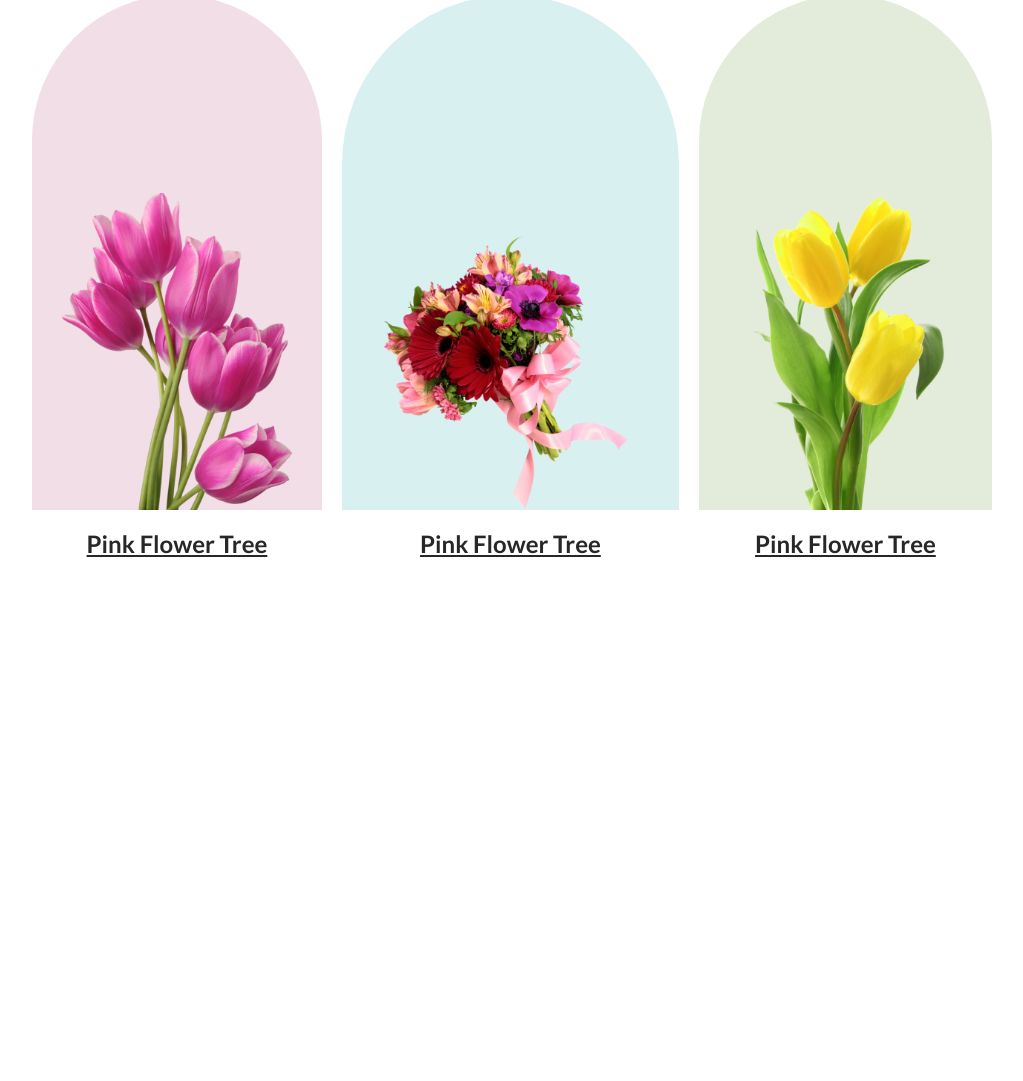
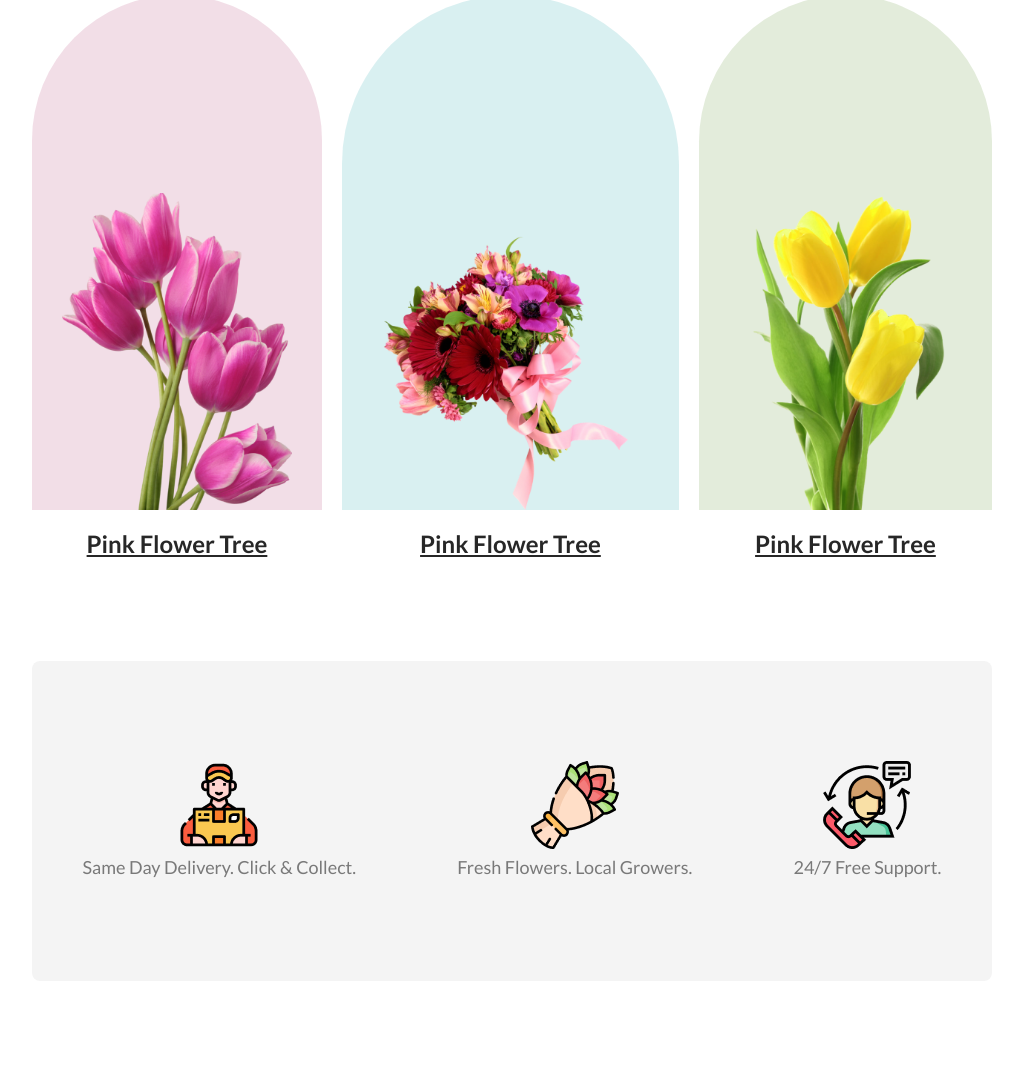
Before and after one commit to imashraf21/flower-shop, a plain HTML site: page index.html in a window 1280 px wide. Shown: the part 931-2012 px from the top of the page, without its empty margins (128-1151 px from the left). Before the commit the page ends 1592 px from the top, so only its background shows below. Drawn offline with Linux system fonts and the light colour scheme.

Commit message:
features done

```diff
--- a/index.html
+++ b/index.html
@@ -58,5 +58,24 @@
         </div>
     </section>
 
+    <section id="features">
+        <div class="container features">
+            <div class="features-content">
+                <img src="images/icon-delivery.png" alt="">
+                <p>Same Day Delivery. Click & Collect.</p>
+            </div>
+
+            <div class="features-content">
+                <img src="images/icon-flower.png" alt="">
+                <p>Fresh Flowers. Local Growers.</p>
+            </div>
+
+            <div class="features-content">
+                <img src="images/icon-support.png" alt="">
+                <p>24/7 Free Support.</p>
+            </div>
+        </div>
+
+    </section>
 </body>
 </html>
--- a/styles/shop.css
+++ b/styles/shop.css
@@ -78,6 +78,7 @@ button {
     vertical-align: middle;
 }
 
+/* Featured Flower */
 #featured {
     padding: 100px 0;
 }
@@ -125,3 +126,21 @@ button {
     line-height: 35px; /* 145.833% */
     text-decoration-line: underline;
 }
+
+/* Features */
+#features {
+    padding-bottom: 100px;
+}
+
+.features {
+    background-color: rgba(39, 39, 39, 0.05);
+    border-radius: 8px;
+    height: 320px;
+    display: flex;
+    align-items: center;
+    justify-content: space-around;
+}
+
+.features .features-content {
+    text-align: center;
+}
```
